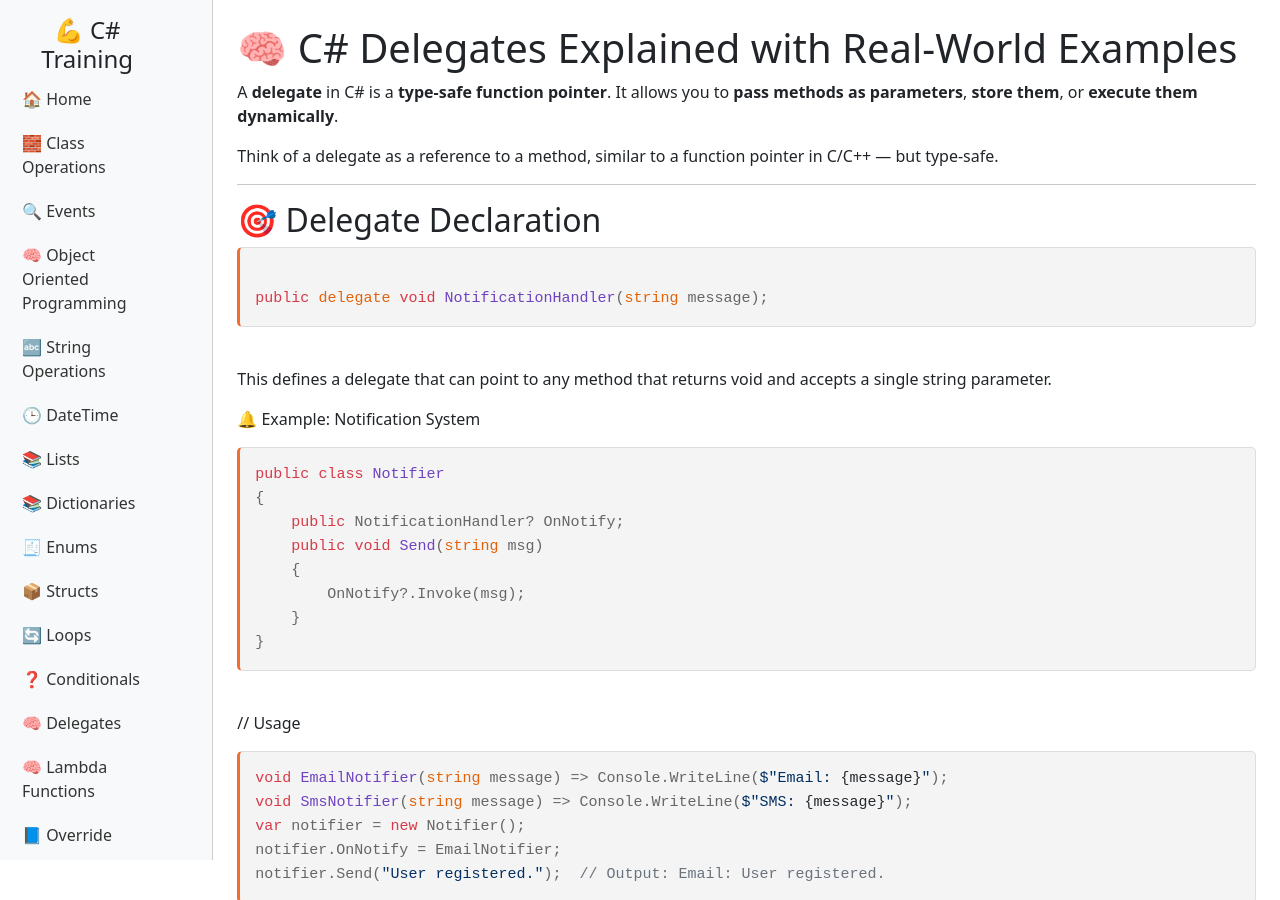
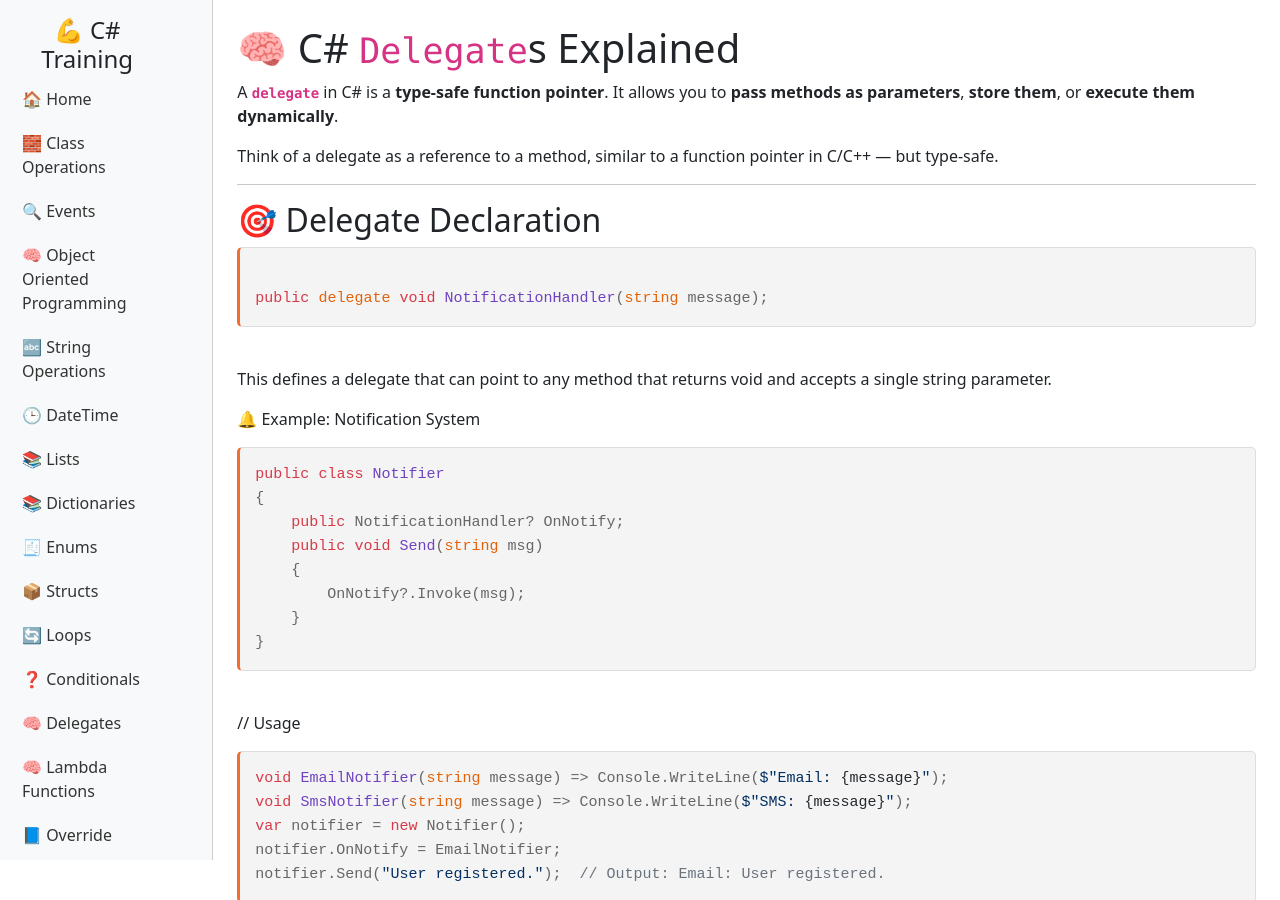
Before and after one commit to buribalkan/C-SHARP-Training, a Jekyll site: the page built from Delegates.md, in a window 1280 px wide and 900 px high. Built offline with Jekyll 4.4.1, drawn with Linux system fonts in a browser that asks for light colours; nearby versions of some CDN libraries; our own code applies the rules of GitHub Pages for plain Markdown files.

Commit message:
Update Delegates.md

```diff
--- a/Delegates.md
+++ b/Delegates.md
@@ -1,8 +1,8 @@
-# 🧠 C# Delegates Explained with Real-World Examples
+# 🧠 C# `Delegate`s Explained
 
 
 
-A **delegate** in C# is a **type-safe function pointer**. It allows you to **pass methods as parameters**, **store them**, or **execute them dynamically**.
+A **`delegate`** in C# is a **type-safe function pointer**. It allows you to **pass methods as parameters**, **store them**, or **execute them dynamically**.
 
 
 
```
